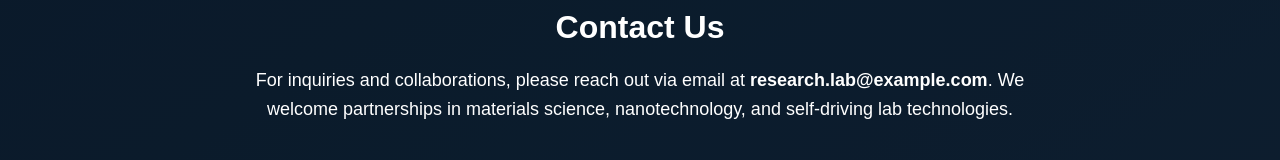
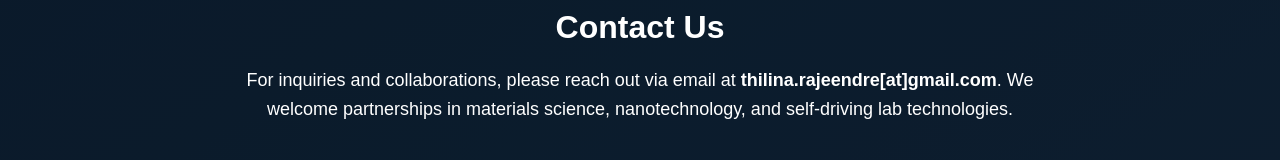
Before and after one commit to thilinarajeendre/NanoPlasMINT, a plain HTML site: page index.html in a window 1280 px wide. Shown: the part 1934-2094 px from the top of the page. Drawn offline with nearby package versions, Linux system fonts and the light colour scheme.

Commit message:
Update index.html

```diff
--- a/index.html
+++ b/index.html
@@ -195,7 +195,7 @@
     <h2>Contact Us</h2>
     <p>
       For inquiries and collaborations, please reach out via email at
-      <strong>research.lab@example.com</strong>.
+      <strong>thilina.rajeendre[at]gmail.com</strong>.
       We welcome partnerships in materials science, nanotechnology, and self-driving lab technologies.
     </p>
   </section>
```
